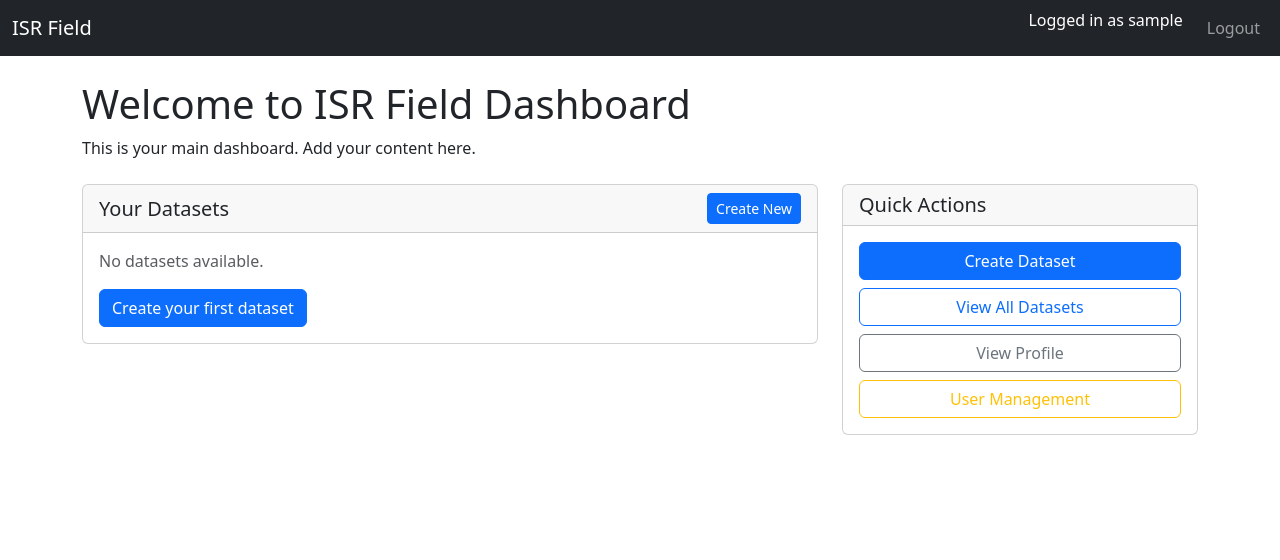
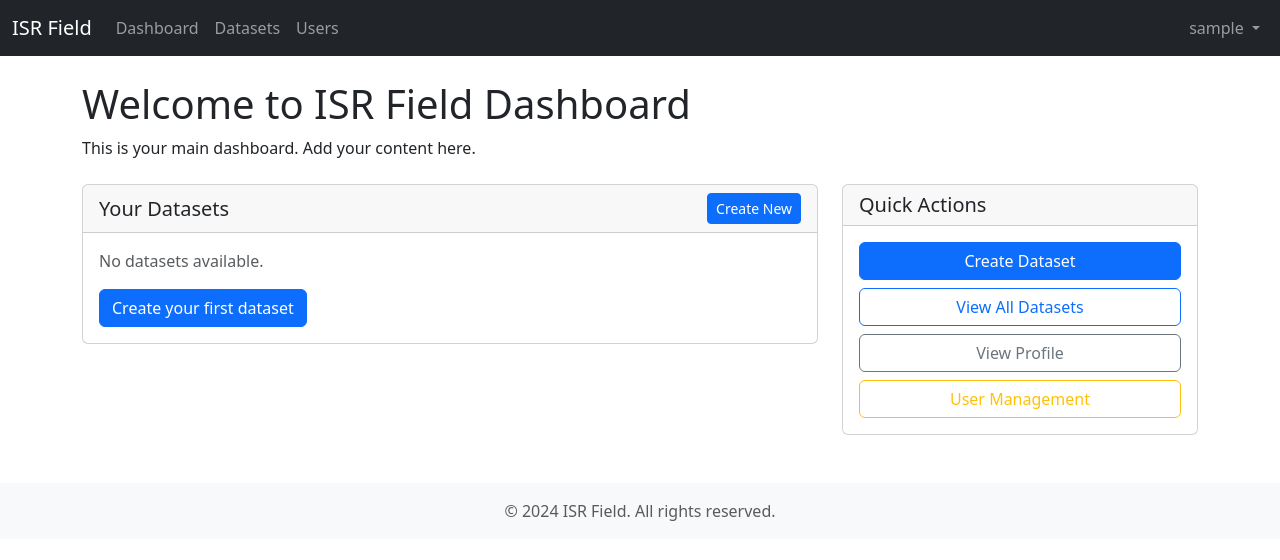
Before and after one commit to silvioheinze/isr-field, a Django app: page / in a window 1280 px wide. Shown: the top 560 px of the page. Run offline with Django 5.2, Linux system fonts and the light colour scheme; the visitor is signed in with stand-in values (Sample User, id 1); data that the repository does not hold is empty.

Commit message:
Refactor frontend templates to use a base layout for consistency and maintainability. Created _base.html and updated dataset, topbar, and dashboard templates to extend from it, ensuring a unified structure and styling across the application.

```diff
--- /dev/null
+++ b/app/frontend/templates/frontend/_base.html
@@ -0,0 +1,64 @@
+{% load static %}
+<!DOCTYPE html>
+<html lang="en">
+<head>
+    <meta charset="UTF-8">
+    <meta name="viewport" content="width=device-width, initial-scale=1.0">
+    <title>{% block title %}ISR Field{% endblock %}</title>
+    <link href="https://cdn.jsdelivr.net/npm/bootstrap@5.3.3/dist/css/bootstrap.min.css" rel="stylesheet">
+    {% block extra_css %}{% endblock %}
+</head>
+<body>
+    <!-- Topbar Navigation -->
+    <nav class="navbar navbar-expand-lg navbar-dark bg-dark">
+        <div class="container-fluid">
+            <a class="navbar-brand" href="{% url 'topbar' %}">ISR Field</a>
+            <button class="navbar-toggler" type="button" data-bs-toggle="collapse" data-bs-target="#navbarNav">
+                <span class="navbar-toggler-icon"></span>
+            </button>
+            <div class="collapse navbar-collapse" id="navbarNav">
+                <ul class="navbar-nav me-auto">
+                    <li class="nav-item">
+                        <a class="nav-link" href="{% url 'topbar' %}">Dashboard</a>
+                    </li>
+                    <li class="nav-item">
+                        <a class="nav-link" href="{% url 'dataset_list' %}">Datasets</a>
+                    </li>
+                    {% if user.is_staff %}
+                    <li class="nav-item">
+                        <a class="nav-link" href="{% url 'user_management' %}">Users</a>
+                    </li>
+                    {% endif %}
+                </ul>
+                <ul class="navbar-nav">
+                    <li class="nav-item dropdown">
+                        <a class="nav-link dropdown-toggle" href="#" id="navbarDropdown" role="button" data-bs-toggle="dropdown">
+                            {{ user.username }}
+                        </a>
+                        <ul class="dropdown-menu dropdown-menu-end">
+                            <li><a class="dropdown-item" href="{% url 'profile' %}">Profile</a></li>
+                            <li><hr class="dropdown-divider"></li>
+                            <li><a class="dropdown-item" href="{% url 'logout' %}">Logout</a></li>
+                        </ul>
+                    </li>
+                </ul>
+            </div>
+        </div>
+    </nav>
+
+    <!-- Main Content -->
+    <main class="flex-grow-1">
+        {% block content %}{% endblock %}
+    </main>
+
+    <!-- Footer -->
+    <footer class="bg-light text-center text-muted py-3 mt-5">
+        <div class="container">
+            <p class="mb-0">&copy; 2024 ISR Field. All rights reserved.</p>
+        </div>
+    </footer>
+
+    <script src="https://cdn.jsdelivr.net/npm/bootstrap@5.3.3/dist/js/bootstrap.bundle.min.js"></script>
+    {% block extra_js %}{% endblock %}
+</body>
+</html>
--- a/app/frontend/templates/frontend/topbar.html
+++ b/app/frontend/templates/frontend/topbar.html
@@ -1,28 +1,8 @@
-{% load static %}
-<!DOCTYPE html>
-<html lang="en">
-<head>
-    <meta charset="UTF-8">
-    <meta name="viewport" content="width=device-width, initial-scale=1.0">
-    <title>ISR Field - Dashboard</title>
-    <link href="https://cdn.jsdelivr.net/npm/bootstrap@5.3.3/dist/css/bootstrap.min.css" rel="stylesheet">
-</head>
-<body>
-<nav class="navbar navbar-expand-lg navbar-dark bg-dark">
-  <div class="container-fluid">
-    <a class="navbar-brand" href="#">ISR Field</a>
-    <div class="collapse navbar-collapse">
-      <ul class="navbar-nav ms-auto mb-2 mb-lg-0">
-        <li class="nav-item">
-          <span class="navbar-text text-white me-3">Logged in as {{ user.username }}</span>
-        </li>
-        <li class="nav-item">
-          <a class="nav-link" href="{% url 'logout' %}">Logout</a>
-        </li>
-      </ul>
-    </div>
-  </div>
-</nav>
+{% extends 'frontend/_base.html' %}
+
+{% block title %}Dashboard - ISR Field{% endblock %}
+
+{% block content %}
 <div class="container mt-4">
     <h1>Welcome to ISR Field Dashboard</h1>
     <p>This is your main dashboard. Add your content here.</p>
@@ -84,6 +64,4 @@
         </div>
     </div>
 </div>
-<script src="https://cdn.jsdelivr.net/npm/bootstrap@5.3.3/dist/js/bootstrap.bundle.min.js"></script>
-</body>
-</html>
+{% endblock %}
```
Also changed, not shown: app/frontend/templates/frontend/dataset_access.html (+7 -14 lines), app/frontend/templates/frontend/dataset_create.html (+7 -14 lines), app/frontend/templates/frontend/dataset_detail.html (+7 -14 lines), app/frontend/templates/frontend/dataset_edit.html (+7 -14 lines), app/frontend/templates/frontend/dataset_list.html (+7 -16 lines).
